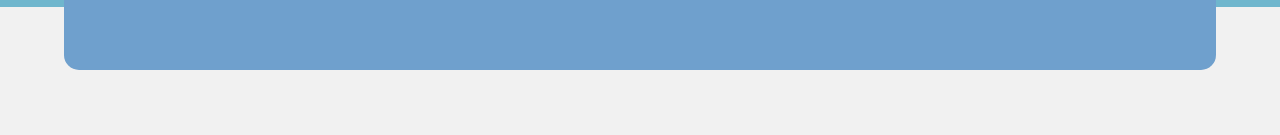
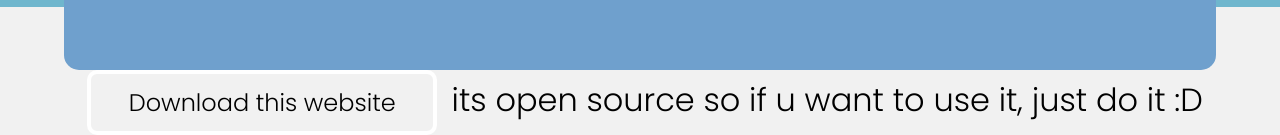
Before and after one commit to WarpOS-Team/Homepage, a plain HTML site: page index.html in a window 1280 px wide. Shown: the part 2653-2788 px from the top of the page. Before the commit the page ends 2723 px from the top, so only its background shows below. Drawn offline with Linux system fonts and the light colour scheme.

Commit message:
Update index.html

```diff
--- a/index.html
+++ b/index.html
@@ -38,7 +38,6 @@
                 <button>See what is inside .iso file</button>
                 <button>Download .iso file on github</button>
                 <button>Go to WarpOS wiki</button>
-                <button onclick="location.href='https://github.com/WarpOS-Team/Homepage'">Download this website</button>
             </div>
         </section>
         <section id="cpp" class="cpp">
@@ -98,6 +97,8 @@
                 <img src="https://i.ibb.co/zZBhhTw/hi.png" alt="cartoon guy">
 
             </div>
+            <button onclick="location.href='https://github.com/WarpOS-Team/Homepage'">Download this website</button>
+            <span>its open source so if u want to use it, just do it :D</span>
         </section>
     </div>
     <script src="src/js/script.js"></script>
```
